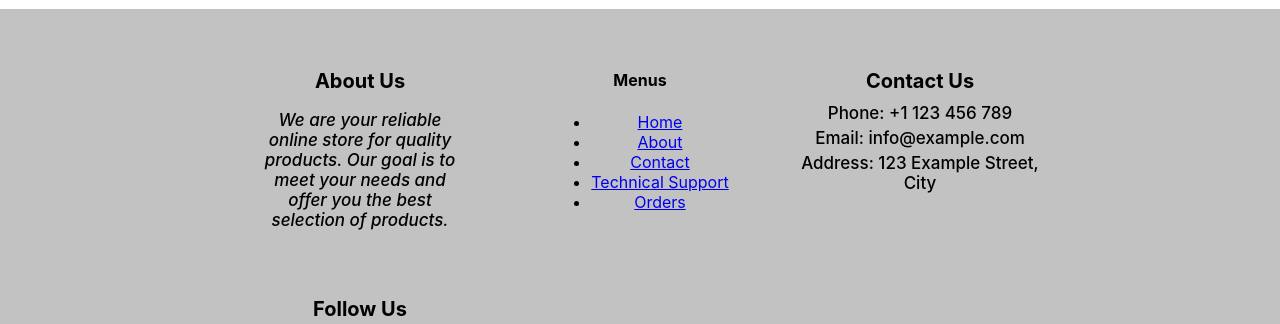
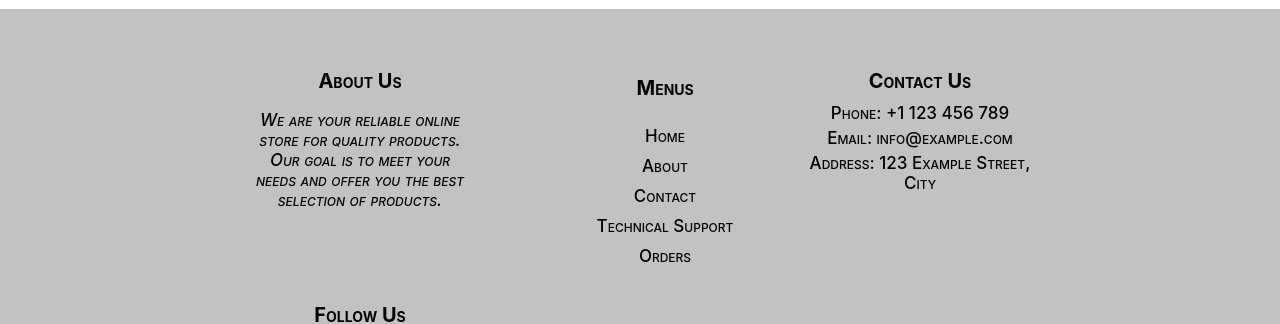
Before and after one commit to Bekbo1sun/diploma, a React (Create React App) app: page /products/1 in a window 1280 px wide. Shown: the part 300-624 px from the top of the page. Built offline with nearby package versions, Linux system fonts and the light colour scheme; no server answers; the database is empty.

Commit message:
added animation to this menu

```diff
--- a/src/component/Footer/Footer.css
+++ b/src/component/Footer/Footer.css
@@ -1,4 +1,5 @@
 .footer {
+  font-variant-caps: petite-caps;
   background-color: #c2c2c2;
   padding: 40px 0;
 }
@@ -67,3 +68,49 @@
   color: rgb(0, 0, 0);
   font-weight: 500;
 }
+
+.footer-heading {
+  display: flex;
+  text-align: center;
+  margin-left: 90px;
+  font-size: 20px;
+}
+
+.footer-list {
+  font-size: 17px;
+  font-weight: 500;
+}
+
+.footer-column .footer-list li {
+  display: flex;
+  margin-bottom: 10px;
+}
+
+.footer-list li {
+  display: flex;
+  flex-direction: column;
+}
+
+.footer-column .footer-list li a {
+  color: #000;
+  text-decoration: none;
+  position: relative;
+  padding-left: 10px;
+  font-weight: 500;
+}
+
+.footer-column .footer-list li a:after {
+  content: "";
+  position: absolute;
+  width: 100%;
+  height: 2px;
+  bottom: -2px;
+  left: 8px;
+  background-color: rgb(0, 255, 21);
+  transform: scaleX(0);
+  transition: transform 1s ease, opacity 0.5s ease;
+}
+
+.footer-column .footer-list li a:hover:after {
+  transform: scaleX(1);
+}
```
